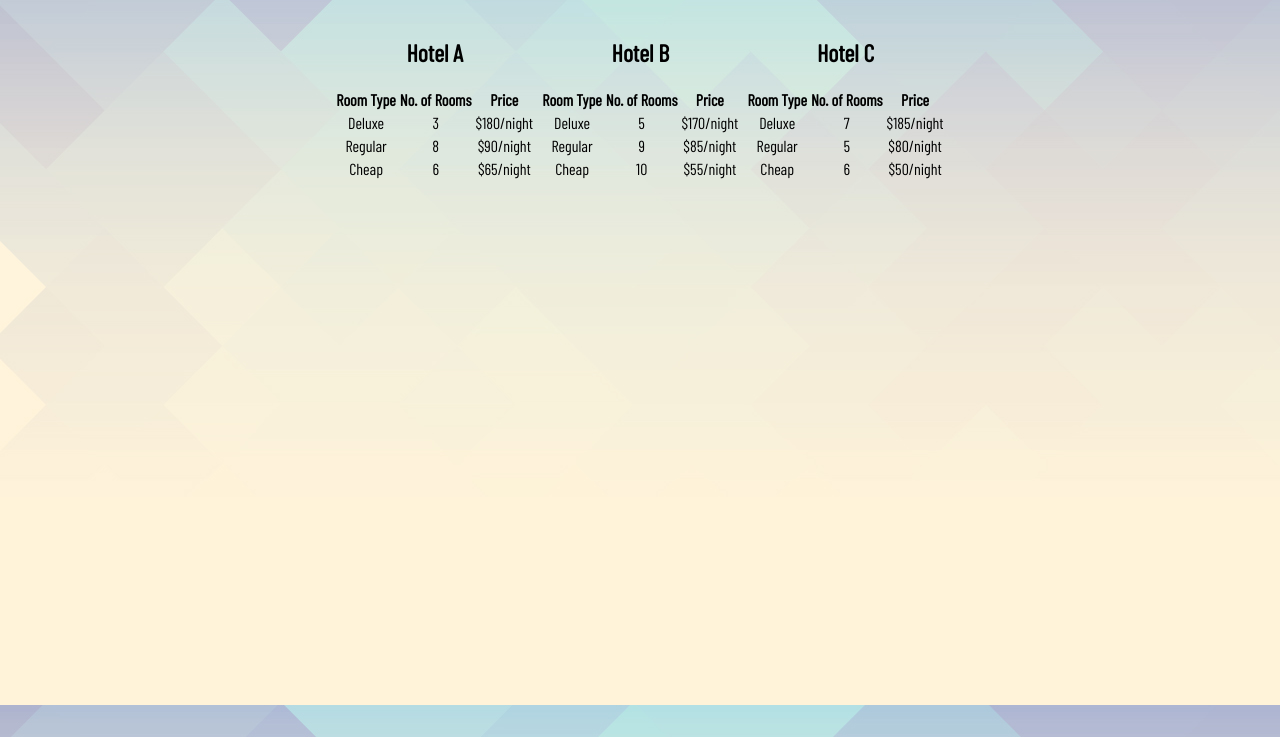
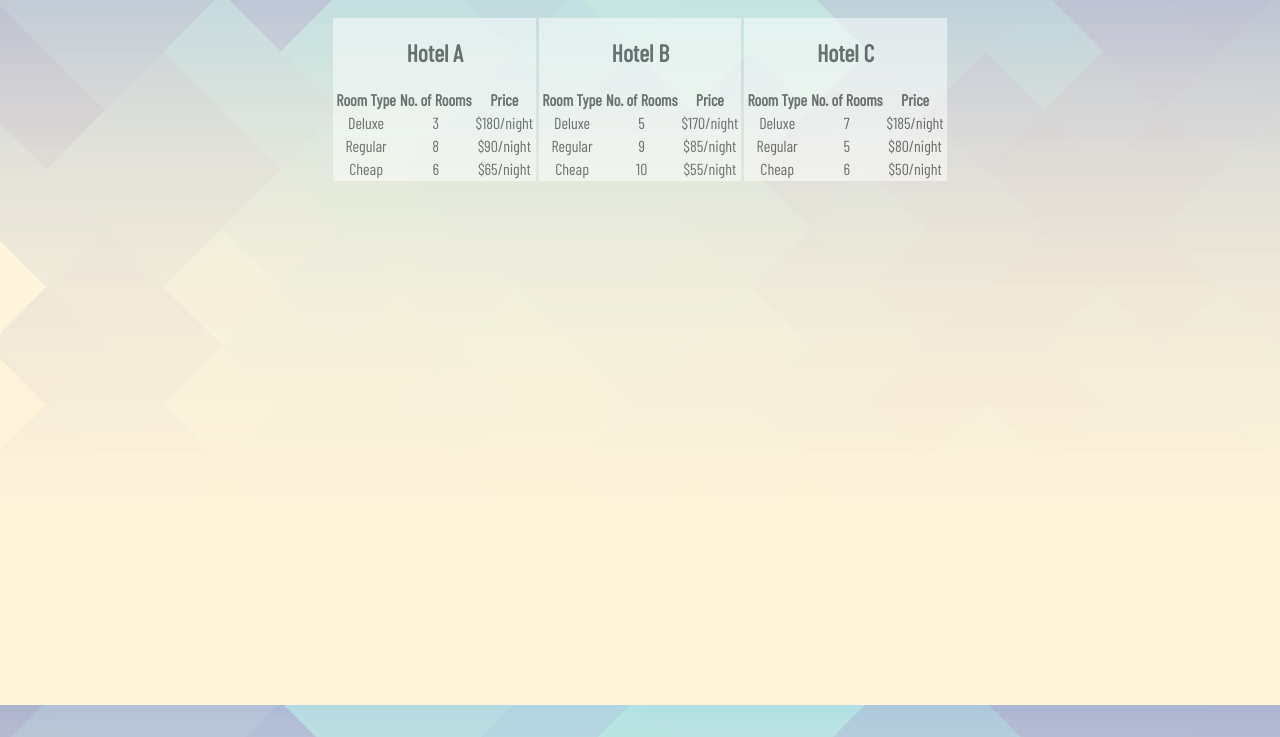
Before and after one commit to Reveka-Lee/CS-370-Hotel-Rooms, a plain HTML site: page hotelrooms.html in a window 1280 px wide. Shown: the part 63-800 px from the top of the page. Drawn offline with Linux system fonts and the light colour scheme.

Commit message:
Update hotelroom.css

```diff
--- a/hotelroom.css
+++ b/hotelroom.css
@@ -11,4 +11,6 @@
 
   #hotela, #hotelb, #hotelc{
     display: inline-block;
+    background-color: white;
+    opacity: 0.5;
   }
```
